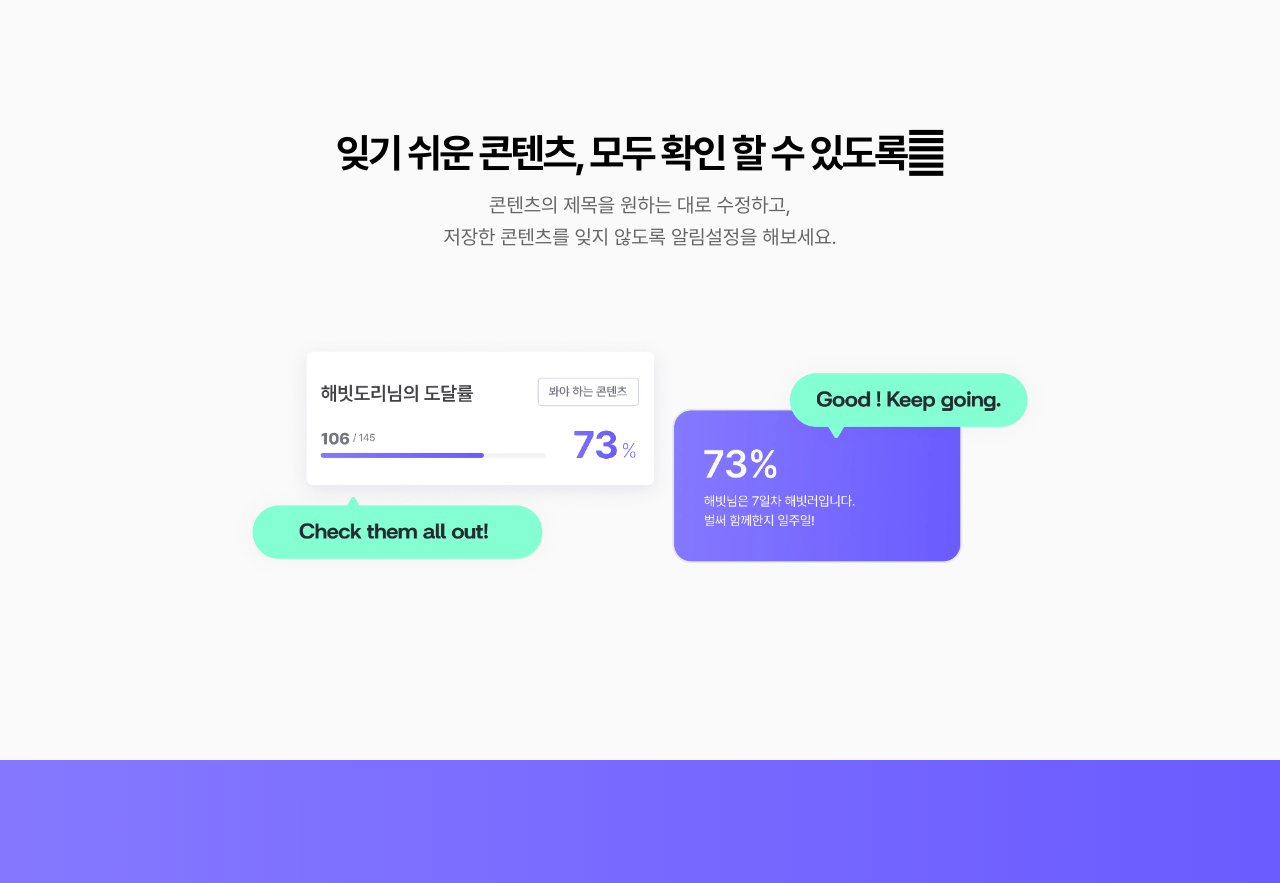
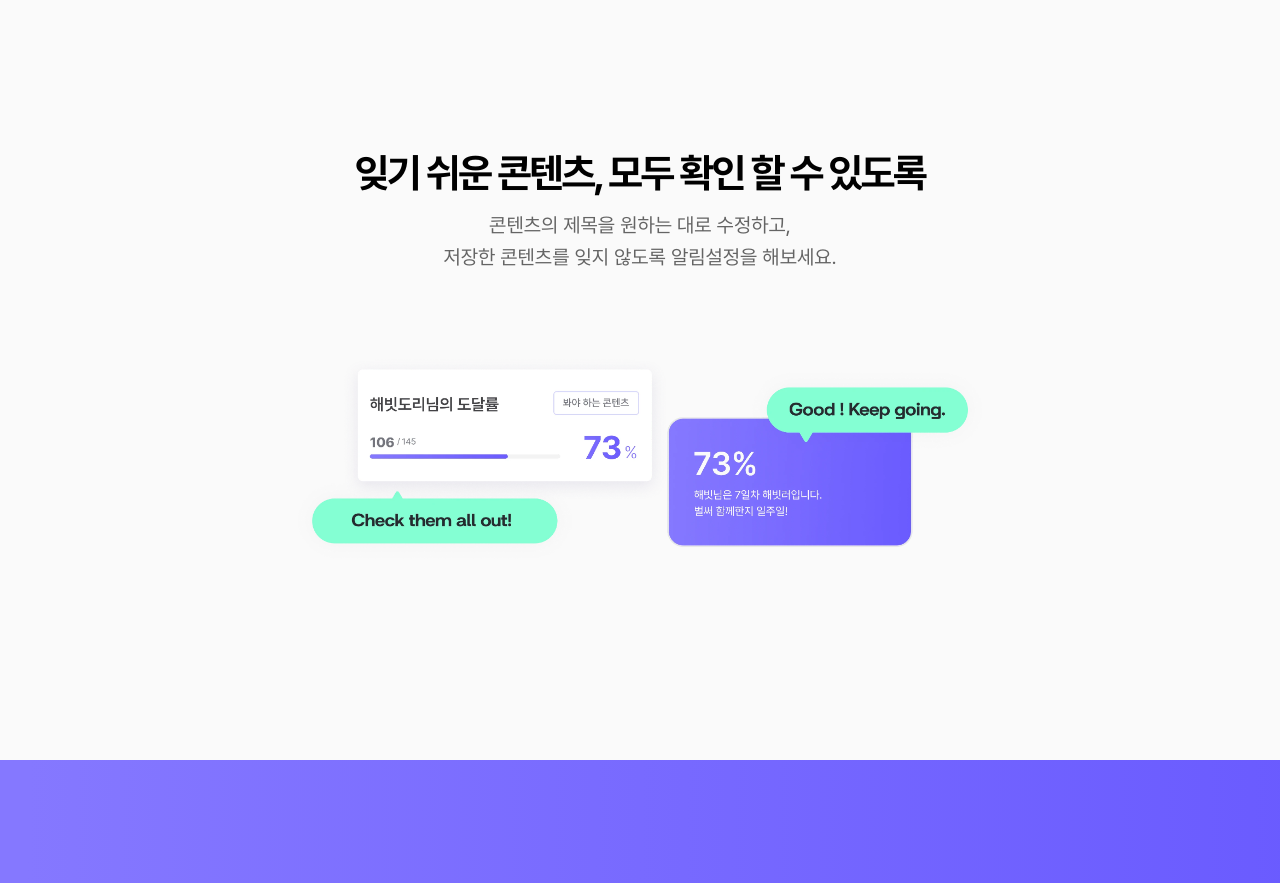
Before and after one commit to TeamHavit/Havit-Landing-Web, a Next.js app: page / in a window 1280 px wide. Shown: the part 2620-3503 px from the top of the page. Built offline with nearby package versions, Linux system fonts and the light colour scheme.

Commit message:
Style: 이미지 리사이즈, 글자 깨지는 버그 수정

```diff
--- a/src/components/DetailCheck/DetailCheck.module.scss
+++ b/src/components/DetailCheck/DetailCheck.module.scss
@@ -27,6 +27,7 @@
     text-align: center;
 
     @include tablet {
+      margin-top: 5rem;
       font-size: 2rem;
     }
 
@@ -59,7 +60,7 @@
   }
 
   &__image {
-    width: 65vw;
+    width: 55vw;
 
     @include tablet {
       width: 70vw;
```
Also changed, not shown: src/components/DetailCheck/DetailCheck.tsx (line endings or trailing spaces).
